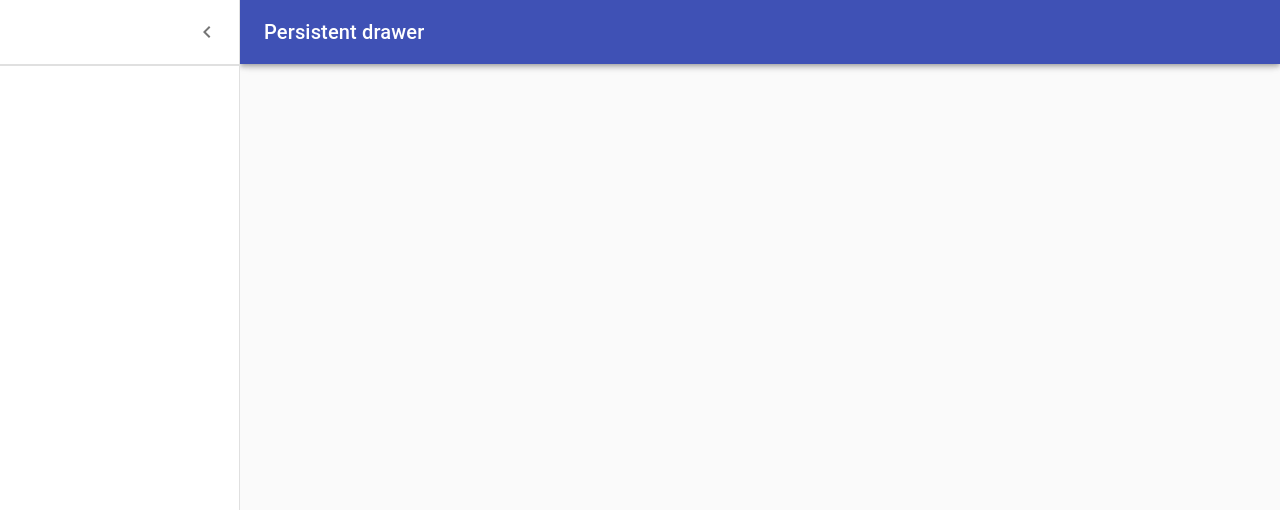
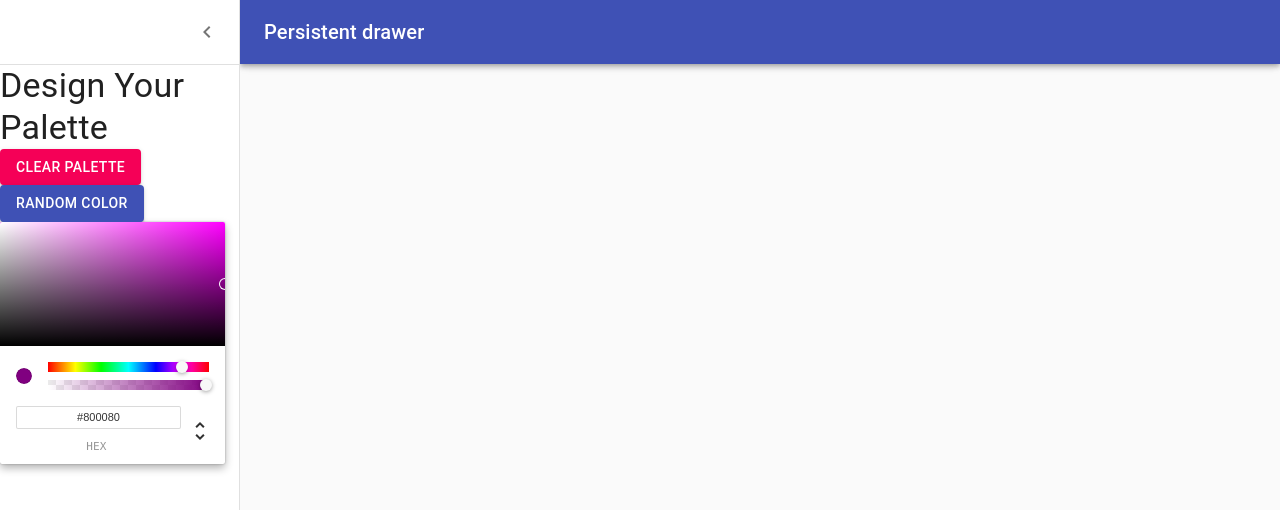
Before and after one commit to danielscrypt/color-project, a React (Create React App) app: page /pallete/new in a window 1280 px wide. Both pictures are taken after a click on the button "open drawer". Shown: the top 510 px of the page. Built offline with nearby package versions, Linux system fonts and the light colour scheme; a web font is replaced by a local one.

Commit message:
add color picker and drawer

```diff
--- a/package.json
+++ b/package.json
@@ -12,6 +12,7 @@
     "chroma-js": "^2.1.2",
     "rc-slider": "^9.7.5",
     "react": "^17.0.2",
+    "react-color": "^2.19.3",
     "react-copy-to-clipboard": "^5.0.4",
     "react-dom": "^17.0.2",
     "react-router-dom": "^4.3.1",
--- a/src/components/NewPaleteFrom.js
+++ b/src/components/NewPaleteFrom.js
@@ -1,4 +1,4 @@
-import React from 'react'
+import React , {useState}  from'react'
 import clsx from 'clsx';
 import { makeStyles } from '@material-ui/core/styles';
 import Drawer from '@material-ui/core/Drawer';
@@ -10,6 +10,10 @@ import Divider from '@material-ui/core/Divider';
 import IconButton from '@material-ui/core/IconButton';
 import MenuIcon from '@material-ui/icons/Menu';
 import ChevronLeftIcon from '@material-ui/icons/ChevronLeft';
+import Button from '@material-ui/core/Button';
+
+import { ChromePicker } from 'react-color';
+
 
 
 const drawerWidth = 240;
@@ -74,7 +78,9 @@ const useStyles = makeStyles((theme) => ({
 export default function NewPaleteForm() {
     const classes = useStyles();
     // const theme = useTheme();
-    const [open, setOpen] = React.useState(false);
+    const [open, setOpen] = useState(false);
+    const [bg, setBg] = useState('#fff');
+
 
     const handleDrawerOpen = () => {
       setOpen(true);
@@ -83,6 +89,11 @@ export default function NewPaleteForm() {
     const handleDrawerClose = () => {
       setOpen(false);
     };
+
+    const handleChangeComplete = (color) => {
+        setBg({ bg: color.hex });
+      };
+
 
     return (
       <div className={classes.root}>
@@ -124,7 +135,20 @@ export default function NewPaleteForm() {
           </div>
           <Divider />
 
-          <Divider />
+           <Typography variant='h4'>Design Your Palette</Typography>
+          <div>
+            <Button variant='contained' color='secondary'>
+              Clear Palette
+            </Button>
+            <Button variant='contained' color='primary'>
+              Random Color
+            </Button>
+            </div>
+          <ChromePicker
+           color='purple'
+           onChangeComplete={newColor => console.log(newColor) }
+           />
+
 
         </Drawer>
         <main
@@ -134,6 +158,7 @@ export default function NewPaleteForm() {
         >
           <div className={classes.drawerHeader} />
 
+
         </main>
       </div>
     );
```
Also changed, not shown: 1 other file (tests, documents, lock files or other folders).
